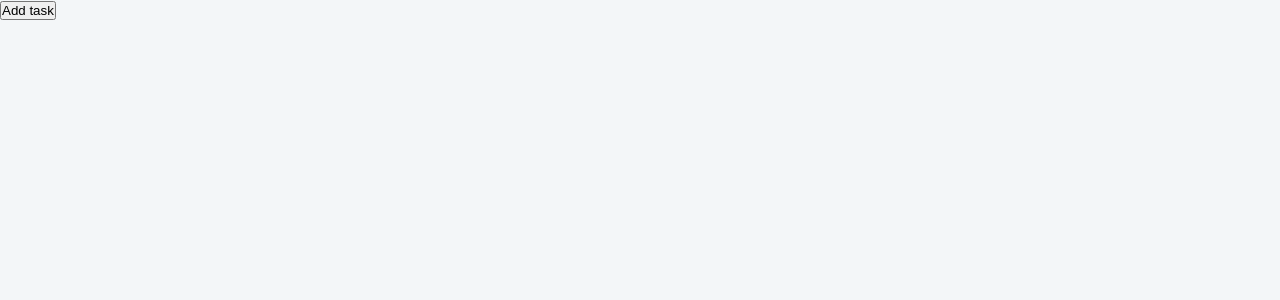
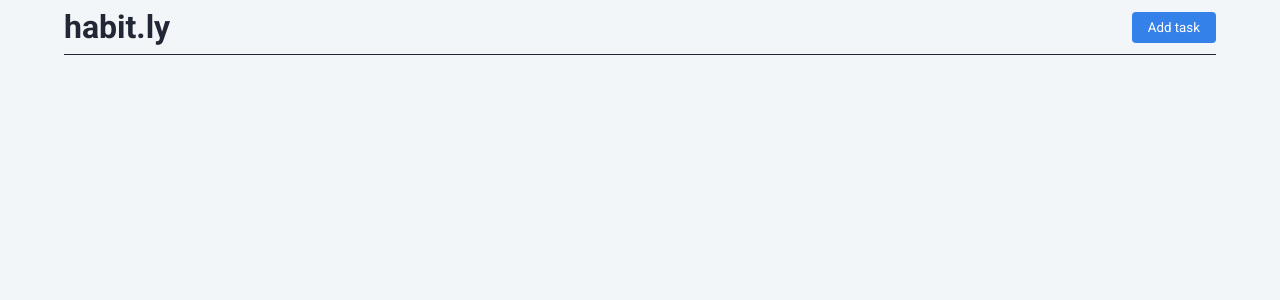
Before and after one commit to abinjohn123/MCR-2-HabitTracker, a React (Vite) app: page / in a window 1280 px wide. Shown: the top 300 px of the page. Built offline with nearby package versions, Linux system fonts and the light colour scheme.

Commit message:
feat: create home header

```diff
--- a/src/App.jsx
+++ b/src/App.jsx
@@ -4,11 +4,11 @@ import Home from './Home';
 
 function App() {
   return (
-    <>
+    <div className="container">
       <Routes>
         <Route path="/" element={<Home />} />
       </Routes>
-    </>
+    </div>
   );
 }
 
--- a/src/Home/index.jsx
+++ b/src/Home/index.jsx
@@ -1,4 +1,5 @@
 import { useState } from 'react';
+import { useAppContext } from '../AppContext';
 
 import '../app.scss';
 
@@ -6,9 +7,17 @@ import { TaskModal } from './TaskModal';
 
 const Home = () => {
   const [isModalOpen, setIsModalOpen] = useState(false);
+  const { habits } = useAppContext();
+
   return (
     <>
-      <button onClick={() => setIsModalOpen(true)}>Add task</button>
+      <header className="home-header">
+        <h1>habit.ly</h1>
+        <button onClick={() => setIsModalOpen(true)} className="btn-task">
+          Add task
+        </button>
+      </header>
+
       {isModalOpen && <TaskModal setIsModalOpen={setIsModalOpen} />}
     </>
   );
--- a/src/app.scss
+++ b/src/app.scss
@@ -0,0 +1,33 @@
+.home-header {
+  display: flex;
+  align-items: center;
+  justify-content: space-between;
+  border-bottom: 1px solid #222736;
+  padding: 8px 0;
+
+  h1 {
+    color: #222736;
+    font-weight: 700;
+  }
+}
+
+.btn-task {
+  display: flex;
+  align-items: center;
+  justify-content: space-between;
+  cursor: pointer;
+  outline: none;
+  border: none;
+  font-family: 'Roboto', sans-serif;
+
+  background-color: #3581ea;
+  color: #fff;
+
+  padding: 8px 16px;
+  border-radius: 4px;
+  transition: background-color 0.3s;
+
+  &:hover {
+    background-color: #508fe6;
+  }
+}
--- a/src/index.scss
+++ b/src/index.scss
@@ -15,3 +15,8 @@ body {
   font-family: 'Roboto', sans-serif;
   background-color: #f3f6f8;
 }
+
+.container {
+  max-width: 90vw;
+  margin: 0 auto;
+}
```
